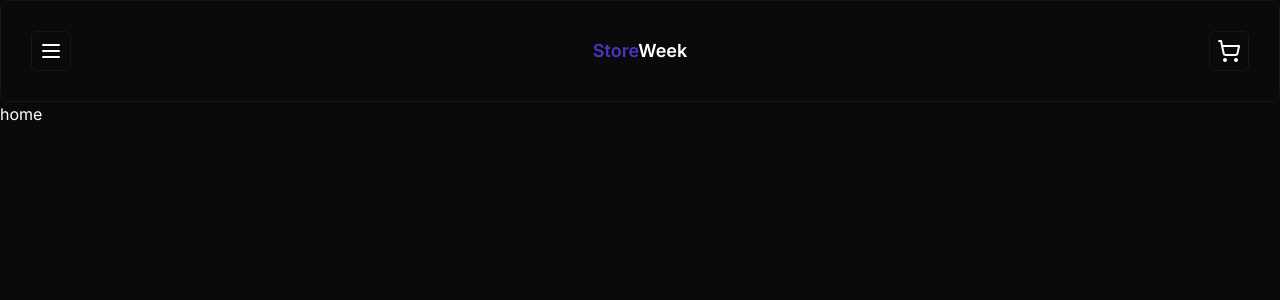
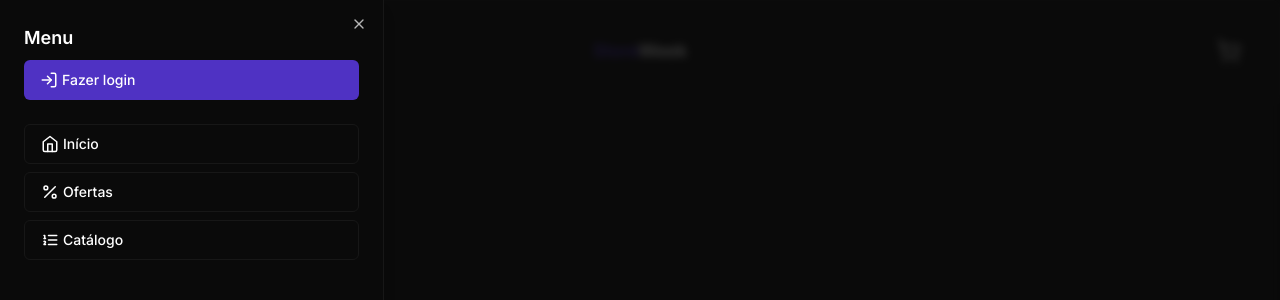
Before and after one commit to SkDudu/storeweek, a Next.js app: page / in a window 1280 px wide. Both pictures are taken after a click on the button 51 px from the left and 51 px from the top of the page. Shown: the top 300 px of the page. Built offline with nearby package versions, Linux system fonts and the light colour scheme.

Commit message:
feat: add header using menu sheet component

```diff
--- a/components/ui/header.tsx
+++ b/components/ui/header.tsx
@@ -1,16 +1,46 @@
-import { MenuIcon, ShoppingCartIcon } from "lucide-react"
+import { MenuIcon, ShoppingCartIcon, LogInIcon, PercentIcon, ListOrderedIcon, HomeIcon } from "lucide-react"
 import { Button } from "./button"
 import { Card } from "./card"
+import { Sheet, SheetContent, SheetHeader, SheetTrigger } from "./sheet"
 
 const Header = () => {
     return(
         <Card className="flex items-center justify-between p-[1.88rem]">
-            <Button size={"icon"} variant={"outline"}>
-                <MenuIcon />
-            </Button>
+            <Sheet>
+                <SheetTrigger asChild>
+                    <Button size={"icon"} variant={"outline"}>
+                        <MenuIcon />
+                    </Button>
+                </SheetTrigger>
+                <SheetContent side={"left"}>
+                    <SheetHeader className="text-left text-lg font-semibold">
+                        Menu
+                    </SheetHeader>
+                    <div className="mt-2 flex flex-col gap-2">
+                        <Button variant={"default"} className="w-full justify-start gap-1 mb-4">
+                            <LogInIcon size={18}/>
+                            Fazer login
+                        </Button>
+                        <Button variant={"outline"} className="w-full justify-start gap-1">
+                            <HomeIcon size={18}/>
+                            Início
+                        </Button>
+                        <Button variant={"outline"} className="w-full justify-start gap-1">
+                            <PercentIcon size={18}/>
+                            Ofertas
+                        </Button>
+                        <Button variant={"outline"} className="w-full justify-start gap-1">
+                            <ListOrderedIcon size={18}/>
+                            Catálogo
+                        </Button>
+                    </div>
+                </SheetContent>
+            </Sheet>
+
             <h1 className="font-semibold text-lg">
                 <span className="text-primary">Store</span>Week
             </h1>
+
             <Button size={"icon"} variant={"outline"}>
                 <ShoppingCartIcon />
             </Button>
--- /dev/null
+++ b/components/ui/sheet.tsx
@@ -0,0 +1,146 @@
+"use client"
+
+import * as React from "react"
+import * as SheetPrimitive from "@radix-ui/react-dialog"
+import { cva, type VariantProps } from "class-variance-authority"
+import { X } from "lucide-react"
+
+import { cn } from "@/lib/utils"
+
+const Sheet = SheetPrimitive.Root
+
+const SheetTrigger = SheetPrimitive.Trigger
+
+const SheetClose = SheetPrimitive.Close
+
+const SheetPortal = ({
+  className,
+  ...props
+}: SheetPrimitive.DialogPortalProps) => (
+  <SheetPrimitive.Portal className={cn(className)} {...props} />
+)
+SheetPortal.displayName = SheetPrimitive.Portal.displayName
+
+const SheetOverlay = React.forwardRef<
+  React.ElementRef<typeof SheetPrimitive.Overlay>,
+  React.ComponentPropsWithoutRef<typeof SheetPrimitive.Overlay>
+>(({ className, ...props }, ref) => (
+  <SheetPrimitive.Overlay
+    className={cn(
+      "fixed inset-0 z-50 bg-background/80 backdrop-blur-sm data-[state=open]:animate-in data-[state=closed]:animate-out data-[state=closed]:fade-out-0 data-[state=open]:fade-in-0",
+      className
+    )}
+    {...props}
+    ref={ref}
+  />
+))
+SheetOverlay.displayName = SheetPrimitive.Overlay.displayName
+
+const sheetVariants = cva(
+  "fixed z-50 gap-4 bg-background p-6 shadow-lg transition ease-in-out data-[state=open]:animate-in data-[state=closed]:animate-out data-[state=closed]:duration-300 data-[state=open]:duration-500",
+  {
+    variants: {
+      side: {
+        top: "inset-x-0 top-0 border-b data-[state=closed]:slide-out-to-top data-[state=open]:slide-in-from-top",
+        bottom:
+          "inset-x-0 bottom-0 border-t data-[state=closed]:slide-out-to-bottom data-[state=open]:slide-in-from-bottom",
+        left: "inset-y-0 left-0 h-full w-3/4 border-r data-[state=closed]:slide-out-to-left data-[state=open]:slide-in-from-left sm:max-w-sm",
+        right:
+          "inset-y-0 right-0 h-full w-3/4  border-l data-[state=closed]:slide-out-to-right data-[state=open]:slide-in-from-right sm:max-w-sm",
+      },
+    },
+    defaultVariants: {
+      side: "right",
+    },
+  }
+)
+
+interface SheetContentProps
+  extends React.ComponentPropsWithoutRef<typeof SheetPrimitive.Content>,
+    VariantProps<typeof sheetVariants> {}
+
+const SheetContent = React.forwardRef<
+  React.ElementRef<typeof SheetPrimitive.Content>,
+  SheetContentProps
+>(({ side = "right", className, children, ...props }, ref) => (
+  <SheetPortal>
+    <SheetOverlay />
+    <SheetPrimitive.Content
+      ref={ref}
+      className={cn(sheetVariants({ side }), className)}
+      {...props}
+    >
+      {children}
+      <SheetPrimitive.Close className="absolute right-4 top-4 rounded-sm opacity-70 ring-offset-background transition-opacity hover:opacity-100 focus:outline-none focus:ring-2 focus:ring-ring focus:ring-offset-2 disabled:pointer-events-none data-[state=open]:bg-secondary">
+        <X className="h-4 w-4" />
+        <span className="sr-only">Close</span>
+      </SheetPrimitive.Close>
+    </SheetPrimitive.Content>
+  </SheetPortal>
+))
+SheetContent.displayName = SheetPrimitive.Content.displayName
+
+const SheetHeader = ({
+  className,
+  ...props
+}: React.HTMLAttributes<HTMLDivElement>) => (
+  <div
+    className={cn(
+      "flex flex-col space-y-2 text-center sm:text-left",
+      className
+    )}
+    {...props}
+  />
+)
+SheetHeader.displayName = "SheetHeader"
+
+const SheetFooter = ({
+  className,
+  ...props
+}: React.HTMLAttributes<HTMLDivElement>) => (
+  <div
+    className={cn(
+      "flex flex-col-reverse sm:flex-row sm:justify-end sm:space-x-2",
+      className
+    )}
+    {...props}
+  />
+)
+SheetFooter.displayName = "SheetFooter"
+
+const SheetTitle = React.forwardRef<
+  React.ElementRef<typeof SheetPrimitive.Title>,
+  React.ComponentPropsWithoutRef<typeof SheetPrimitive.Title>
+>(({ className, ...props }, ref) => (
+  <SheetPrimitive.Title
+    ref={ref}
+    className={cn("text-lg font-semibold text-foreground", className)}
+    {...props}
+  />
+))
+SheetTitle.displayName = SheetPrimitive.Title.displayName
+
+const SheetDescription = React.forwardRef<
+  React.ElementRef<typeof SheetPrimitive.Description>,
+  React.ComponentPropsWithoutRef<typeof SheetPrimitive.Description>
+>(({ className, ...props }, ref) => (
+  <SheetPrimitive.Description
+    ref={ref}
+    className={cn("text-sm text-muted-foreground", className)}
+    {...props}
+  />
+))
+SheetDescription.displayName = SheetPrimitive.Description.displayName
+
+export {
+  Sheet,
+  SheetPortal,
+  SheetOverlay,
+  SheetTrigger,
+  SheetClose,
+  SheetContent,
+  SheetHeader,
+  SheetFooter,
+  SheetTitle,
+  SheetDescription,
+}
--- a/package.json
+++ b/package.json
@@ -10,6 +10,7 @@
   },
   "dependencies": {
     "@prisma/client": "^5.4.2",
+    "@radix-ui/react-dialog": "^1.0.5",
     "@radix-ui/react-slot": "^1.0.2",
     "class-variance-authority": "^0.7.0",
     "clsx": "^2.0.0",
```
Also changed, not shown: 1 other file (tests, documents, lock files or other folders).
